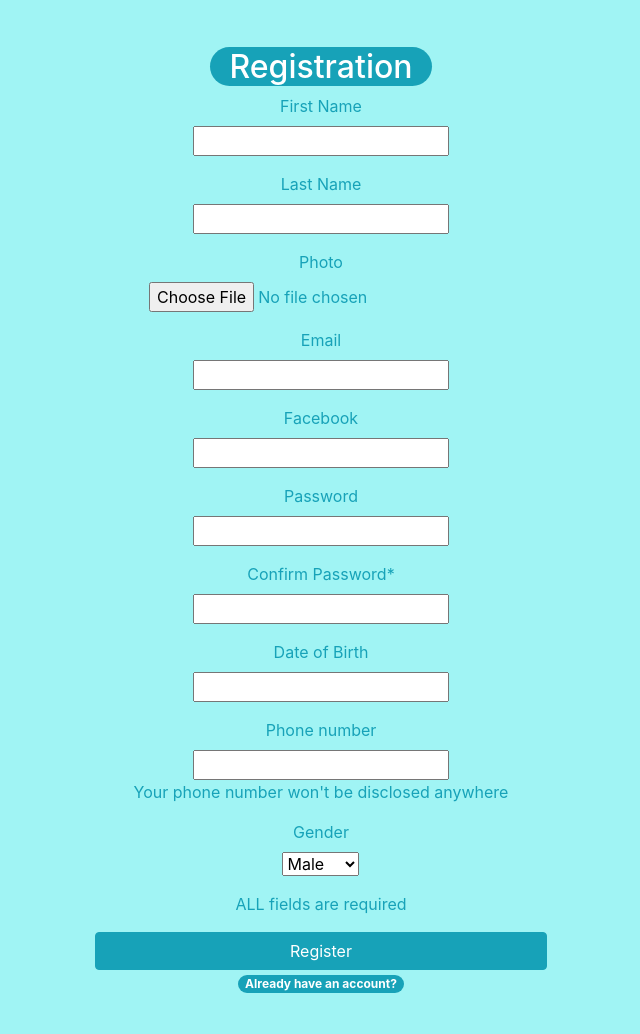
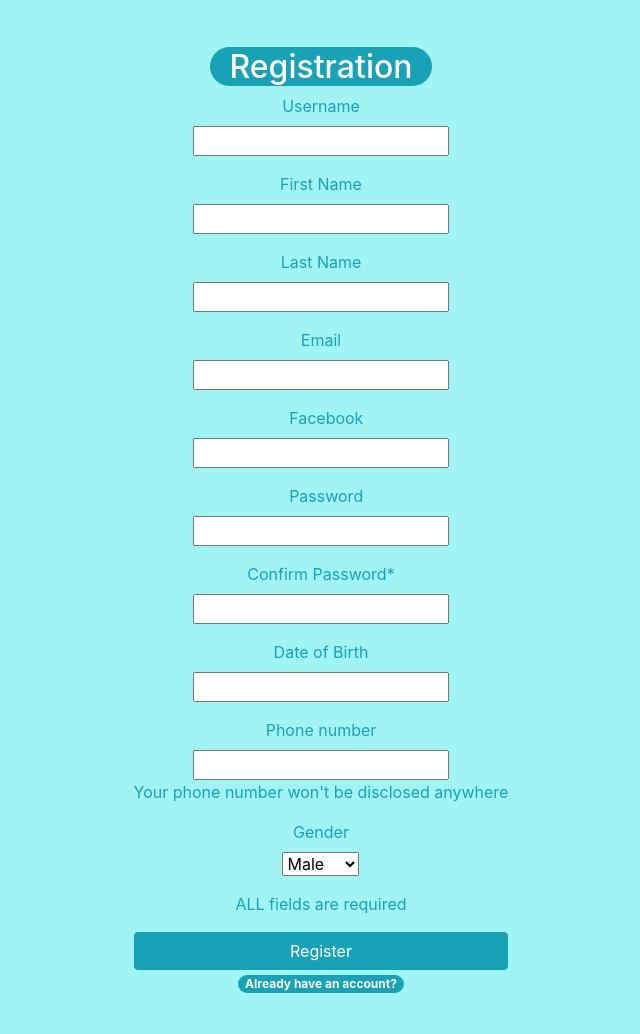
Before and after one commit to Demon4ort/TripHub, a Django app: page /register/ in a window 1280 px wide. Shown: the part 116-1150 px from the top of the page, without its empty margins (319-959 px from the left). Run offline with Django 3.2, Linux system fonts and the light colour scheme; some libraries are stand-ins or nearby versions.

Commit message:
deleted images added password check

```diff
--- a/templates/login_page.html
+++ b/templates/login_page.html
@@ -33,7 +33,7 @@
       </label>
     </div>
     <button class="w-100 btn btn-lg btn-info" type="submit">Sign in</button>
-	<a href="registration_page.html" class="badge badge-info badge-pill col-sm-10" >Not registered yet?</a>
+	<a href="{% url 'register' %}" class="badge badge-info badge-pill col-sm-10" >Not registered yet?</a>
     <p class="mt-5 mb-3 text-muted">&copy;2021</p>
   </form>
     <script src="js/jquery-3.2.1.min.js"></script>
--- a/templates/registration_page.html
+++ b/templates/registration_page.html
@@ -39,10 +39,17 @@
 	  <br>
 
 	  <div class="container text-center"><div class="row justify-content-center">
-            <form class="form" role="form" method="post">
+            <form class="form" role="form" method="post" enctype='multipart/form-data'>
                 {% csrf_token %}
                 <h2 ><span class="badge-lg badge-info badge-pill">Registration</span></h2>
                 {{ form.non_field_errors }}
+                <div class="form-group">
+                    {{ form.username.errors }}
+                    <label for="{{ form.username.id_for_label }}" class="col control-label">Username</label>
+                    <div class="col">
+                        {{ form.username }}
+                    </div>
+                </div>
                 <div class="form-group">
                     {{ form.first_name.errors }}
                     <label for="{{ form.first_name.id_for_label }}" class="col control-label">First Name</label>
@@ -56,11 +63,6 @@
                     <div class="col">
                         {{form.second_name}}
                     </div>
-                </div>
-                <div class="form-group col-xl-10 offset-xl-1">
-                    {{ form.photo.errors }}
-                    <label for="{{ form.photo.id_for_label }}" class="col control-label">Photo</label>
-                    {{form.photo}}
                 </div>
                 <div class="form-group">
                     {{ form.email.errors }}
--- a/users/forms.py
+++ b/users/forms.py
@@ -7,13 +7,23 @@ GENDER_CHOICES = (
 
 
 class UserForm(forms.Form):
+    username = forms.CharField(label='Username', max_length=100)
     first_name = forms.CharField(label='First Name', max_length=100)
     second_name = forms.CharField(label='Last Name', max_length=100)
-    photo = forms.ImageField(label='Photo')
     email = forms.EmailField(label='Email')
     facebook = forms.URLField(label='Facebook')
     password = forms.CharField(label='Password', widget=forms.PasswordInput())
     c_password = forms.CharField(label='Confirm password', widget=forms.PasswordInput())
     date_of_birth = forms.DateField(label='Date of birth')
     phone = forms.CharField(label='Phone number', max_length=10)
-    gender=forms.ChoiceField(label='Choose your gender', choices=GENDER_CHOICES)
+    gender = forms.ChoiceField(label='Choose your gender', choices=GENDER_CHOICES)
+
+    def clean(self):
+        cleaned_data = super(UserForm, self).clean()
+        password = cleaned_data.get("password")
+        c_password = cleaned_data.get("c_password")
+
+        if password != c_password:
+            self.add_error('c_password', "Password does not match")
+
+        return cleaned_data
--- a/users/views.py
+++ b/users/views.py
@@ -1,9 +1,17 @@
-from django.shortcuts import render
+from django.shortcuts import render, redirect
 from .forms import UserForm
+from django.contrib import messages
 
 
 def register(request):
-    form = UserForm()
+    if request.method == 'POST':
+        form = UserForm(request.POST, request.FILES)
+        if form.is_valid():
+            username = form.cleaned_data.get('username')
+            messages.success(request, f'Account created for {username}!')
+            return redirect('index')
+    else:
+        form = UserForm()
     return render(request, 'registration_page.html', {'form': form})
 
 
```
Also changed, not shown: templates/index.html (+7 -0 lines).
